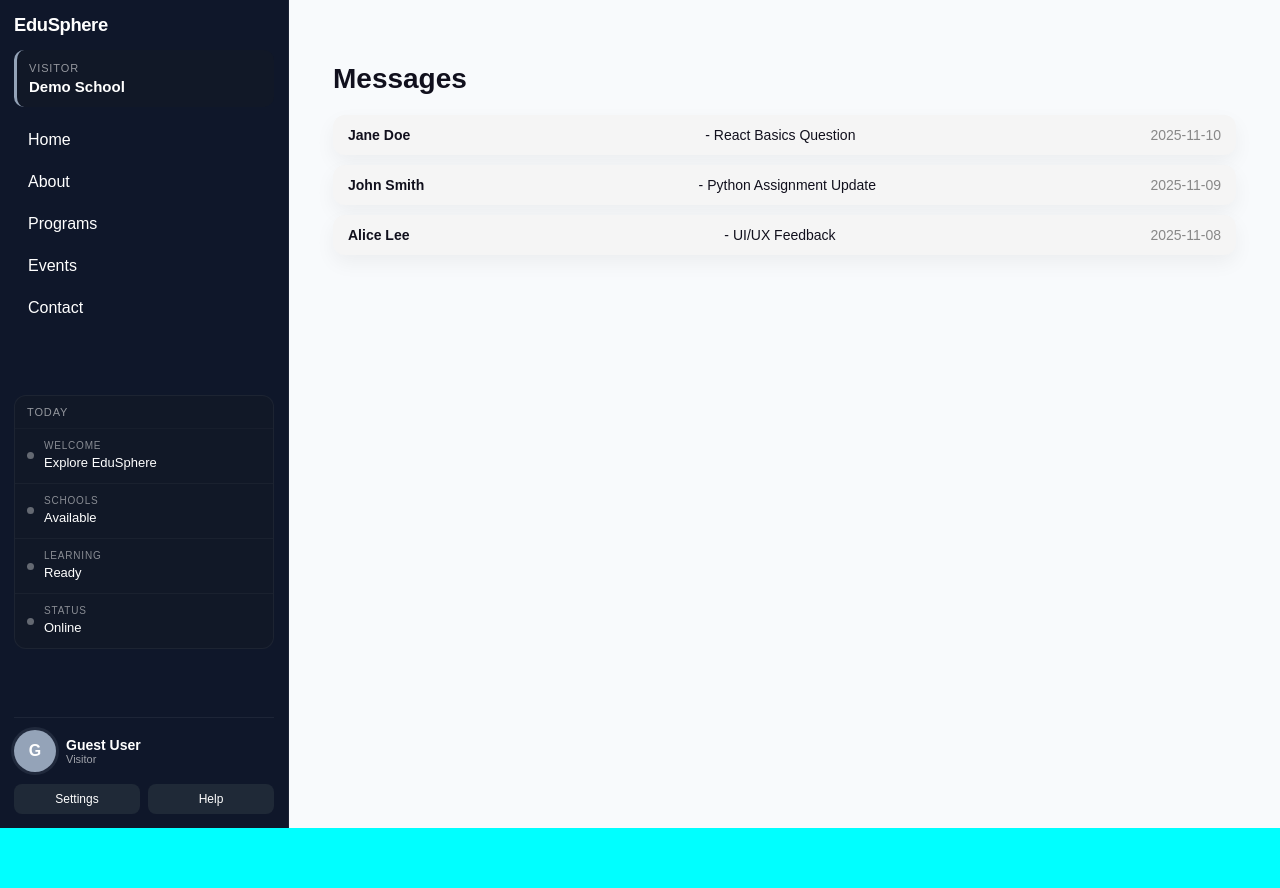
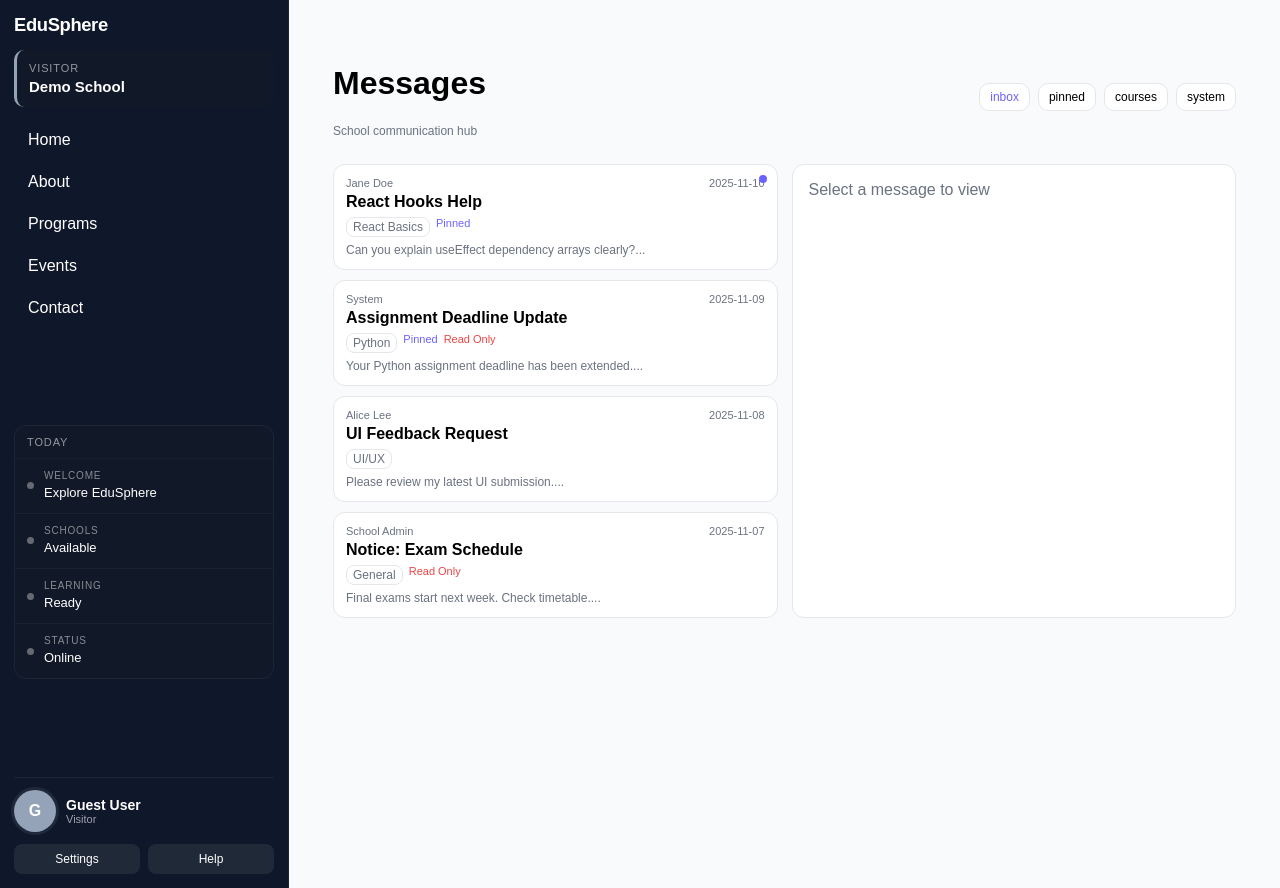
Before and after one commit to Amahle10/LMS-system, a React (Vite) app in the folder lms-learner-frontend/: page /dashboard/messages in a window 1280 px wide. Before the commit the page ends 828 px from the top, so only its background shows below. Built offline with nearby package versions, Linux system fonts and the light colour scheme.

Commit message:
add styles on courses page

```diff
--- a/lms-learner-frontend/src/pages/Calendar.css
+++ b/lms-learner-frontend/src/pages/Calendar.css
@@ -1,36 +1,176 @@
+:root {
+  --accent: #6C63FF;
+  --bg: #f8fafc;
+  --card: #ffffff;
+  --border: #e5e7eb;
+  --text: #111827;
+  --muted: #6b7280;
+}
 
-/* FULL DAY SLOT (important new concept) */
+/* =========================
+   PAGE
+========================= */
+.calendar-page {
+  padding: 20px;
+  background: var(--bg);
+  min-height: 100vh;
+  color: var(--text);
+}
+
+/* =========================
+   HEADER
+========================= */
+.calendar-header {
+  display: flex;
+  justify-content: space-between;
+  align-items: flex-start;
+  margin-bottom: 16px;
+}
+
+.page-title {
+  font-size: 24px;
+  font-weight: 700;
+  margin: 0;
+}
+
+.subtitle {
+  font-size: 13px;
+  color: var(--muted);
+  margin-top: 4px;
+}
+
+.chip {
+  font-size: 12px;
+  padding: 6px 10px;
+  border: 1px solid var(--border);
+  border-radius: 999px;
+  background: white;
+  color: var(--muted);
+}
+
+/* =========================
+   WEEK STRIP
+========================= */
+.week-grid {
+  display: grid;
+  grid-template-columns: repeat(7, 1fr);
+  gap: 10px;
+  margin: 18px 0;
+}
+
+.week-card {
+  background: var(--card);
+  border: 1px solid var(--border);
+  border-radius: 12px;
+
+  padding: 10px;
+  text-align: center;
+
+  cursor: pointer;
+  transition: 0.2s ease;
+
+  display: flex;
+  flex-direction: column;
+  gap: 4px;
+}
+
+.week-card:hover {
+  border-color: var(--accent);
+  transform: translateY(-2px);
+}
+
+.week-card.active {
+  border-color: var(--accent);
+  background: #f5f3ff;
+}
+
+.day-name {
+  font-size: 12px;
+  color: var(--muted);
+  font-weight: 500;
+}
+
+.day-date {
+  font-size: 13px;
+  font-weight: 600;
+  color: var(--text);
+}
+
+/* =========================
+   DAY PANEL
+========================= */
+.day-panel {
+  background: white;
+  border: 1px solid var(--border);
+  border-radius: 14px;
+
+  padding: 14px;
+}
+
+.section-title {
+  font-size: 14px;
+  margin-bottom: 12px;
+  font-weight: 600;
+}
+
+/* =========================
+   TIMELINE
+========================= */
+.timeline-item {
+  display: grid;
+  grid-template-columns: 70px 10px 1fr;
+  align-items: center;
+
+  gap: 10px;
+
+  padding: 10px 8px;
+  border-radius: 10px;
+
+  transition: 0.2s ease;
+}
+
+.timeline-item:hover {
+  background: #f9fafb;
+}
+
+/* TIME */
+.time {
+  font-size: 12px;
+  color: var(--muted);
+}
+
+/* DOT */
+.dot {
+  width: 8px;
+  height: 8px;
+  border-radius: 50%;
+}
+
+/* TITLE */
+.title {
+  font-size: 13px;
+  font-weight: 600;
+  color: var(--text);
+}
+
+/* TYPE */
+.type {
+  font-size: 11px;
+  color: var(--muted);
+  text-transform: capitalize;
+}
+
+/* EMPTY SLOT */
 .empty-slot {
   font-size: 12px;
   color: #9ca3af;
   font-style: italic;
 }
 
-/* make timeline feel more "structured system" */
-.timeline-item {
-  display: flex;
-  align-items: center;
-  gap: 12px;
-  padding: 12px;
-  border-radius: 10px;
-  background: #f9fafb;
-  margin-bottom: 8px;
-  border: 1px solid #eef2f7;
+/* =========================
+   SCROLL SAFETY (optional)
+========================= */
+.day-panel {
+  max-height: 70vh;
+  overflow-y: auto;
 }
-
-/* subtle rhythm grid feel */
-.day-panel {
-  margin-top: 18px;
-  background: white;
-  border-radius: 14px;
-  padding: 16px;
-  box-shadow: 0 6px 18px rgba(0,0,0,0.06);
-}
-
-/* stronger time column */
-.time {
-  width: 60px;
-  font-size: 11px;
-  color: #6b7280;
-  font-weight: 500;
-}
--- a/lms-learner-frontend/src/pages/Messages.css
+++ b/lms-learner-frontend/src/pages/Messages.css
@@ -1,37 +1,195 @@
+:root {
+  --bg: #f8fafc;
+  --card: #ffffff;
+  --border: #e5e7eb;
+  --text: #111827;
+  --muted: #6b7280;
+  --accent: #6C63FF;
+}
+
+/* PAGE */
 .messages-page {
   padding: 20px;
-  color: #11101d;
+  background: var(--bg);
+  min-height: 100vh;
 }
 
-.page-title {
-  font-size: 28px;
-  font-weight: 600;
-  margin-bottom: 20px;
+/* HEADER */
+.messages-header {
+  display: flex;
+  justify-content: space-between;
+  align-items: center;
+  margin-bottom: 14px;
 }
 
-.messages-list {
-  list-style: none;
-  padding: 0;
+.subtitle {
+  font-size: 12px;
+  color: var(--muted);
 }
 
-.message-item {
-  padding: 12px 15px;
-  margin-bottom: 10px;
-  background: #f5f5f5;
+/* TABS */
+.tabs {
+  display: flex;
+  gap: 8px;
+}
+
+.tabs button {
+  border: 1px solid var(--border);
+  background: white;
+  padding: 6px 10px;
+  border-radius: 10px;
+  font-size: 12px;
+  cursor: pointer;
+}
+
+.active-tab {
+  border-color: var(--accent);
+  color: var(--accent);
+}
+
+/* LAYOUT */
+.messages-layout {
+  display: grid;
+  grid-template-columns: 1fr 1fr;
+  gap: 14px;
+}
+
+/* LIST */
+.messages-list {
+  display: flex;
+  flex-direction: column;
+  gap: 10px;
+}
+
+/* CARD */
+.message-card {
+  background: var(--card);
+  border: 1px solid var(--border);
   border-radius: 12px;
-  box-shadow: 0 8px 20px rgba(0,0,0,0.05);
+  padding: 12px;
+  cursor: pointer;
+  position: relative;
+}
+
+.message-card:hover {
+  border-color: var(--accent);
+}
+
+.message-card.active {
+  border-color: var(--accent);
+}
+
+/* TOP */
+.top-row {
   display: flex;
   justify-content: space-between;
-  font-size: 14px;
+  font-size: 11px;
+  color: var(--muted);
 }
 
-.message-item span {
-  color: #888;
+/* SUBJECT */
+.subject {
+  font-weight: 600;
+  margin-top: 4px;
 }
 
-@media (max-width: 768px) {
-  .message-item {
-    flex-direction: column;
-    align-items: flex-start;
-  }
+/* META */
+.meta-row {
+  display: flex;
+  gap: 6px;
+  margin-top: 6px;
+  font-size: 11px;
 }
+
+.chip {
+  border: 1px solid var(--border);
+  padding: 2px 6px;
+  border-radius: 8px;
+}
+
+.pin {
+  color: var(--accent);
+}
+
+.readonly {
+  color: #ef4444;
+}
+
+/* PREVIEW */
+.preview {
+  font-size: 12px;
+  color: var(--muted);
+  margin-top: 6px;
+}
+
+/* DOT */
+.dot {
+  position: absolute;
+  top: 10px;
+  right: 10px;
+  width: 8px;
+  height: 8px;
+  background: var(--accent);
+  border-radius: 50%;
+}
+
+/* VIEWER */
+.message-viewer {
+  background: white;
+  border: 1px solid var(--border);
+  border-radius: 12px;
+  padding: 16px;
+}
+
+/* BODY */
+.viewer-body {
+  margin-top: 10px;
+  font-size: 14px;
+  color: var(--text);
+}
+
+/* REPLIES */
+.reply-thread {
+  margin-top: 16px;
+}
+
+.reply {
+  font-size: 12px;
+  margin-top: 6px;
+  color: var(--text);
+}
+
+/* REPLY BOX */
+.reply-box {
+  display: flex;
+  gap: 8px;
+  margin-top: 14px;
+}
+
+.reply-box input {
+  flex: 1;
+  border: 1px solid var(--border);
+  padding: 6px;
+  border-radius: 8px;
+  font-size: 12px;
+}
+
+.reply-box button {
+  background: var(--accent);
+  color: white;
+  border: none;
+  padding: 6px 10px;
+  border-radius: 8px;
+}
+
+/* READ ONLY */
+.readonly-note {
+  margin-top: 12px;
+  font-size: 12px;
+  color: var(--muted);
+}
+
+/* EMPTY */
+.empty-state {
+  color: var(--muted);
+}
--- a/lms-learner-frontend/src/pages/Messages.jsx
+++ b/lms-learner-frontend/src/pages/Messages.jsx
@@ -1,23 +1,189 @@
-import React from "react";
+import React, { useMemo, useState } from "react";
 import "./Messages.css";
 
 const Messages = () => {
+  const [selected, setSelected] = useState(null);
+  const [reply, setReply] = useState("");
+  const [tab, setTab] = useState("inbox");
+
   const messages = [
-    { sender: "Jane Doe", subject: "React Basics Question", date: "2025-11-10" },
-    { sender: "John Smith", subject: "Python Assignment Update", date: "2025-11-09" },
-    { sender: "Alice Lee", subject: "UI/UX Feedback", date: "2025-11-08" },
+    {
+      id: 1,
+      sender: "Jane Doe",
+      subject: "React Hooks Help",
+      body: "Can you explain useEffect dependency arrays clearly?",
+      date: "2025-11-10",
+      course: "React Basics",
+      type: "course",
+      read: false,
+      canReply: true,
+      pinned: true,
+      replies: [
+        { from: "Teacher", text: "Yes, think of it as a sync trigger array." }
+      ],
+    },
+    {
+      id: 2,
+      sender: "System",
+      subject: "Assignment Deadline Update",
+      body: "Your Python assignment deadline has been extended.",
+      date: "2025-11-09",
+      course: "Python",
+      type: "system",
+      read: true,
+      canReply: false,
+      pinned: true,
+      replies: [],
+    },
+    {
+      id: 3,
+      sender: "Alice Lee",
+      subject: "UI Feedback Request",
+      body: "Please review my latest UI submission.",
+      date: "2025-11-08",
+      course: "UI/UX",
+      type: "course",
+      read: true,
+      canReply: true,
+      pinned: false,
+      replies: [],
+    },
+    {
+      id: 4,
+      sender: "School Admin",
+      subject: "Notice: Exam Schedule",
+      body: "Final exams start next week. Check timetable.",
+      date: "2025-11-07",
+      course: "General",
+      type: "system",
+      read: true,
+      canReply: false,
+      pinned: false,
+      replies: [],
+    },
   ];
+
+  const filteredMessages = useMemo(() => {
+    if (tab === "pinned") return messages.filter(m => m.pinned);
+    if (tab === "courses") return messages.filter(m => m.type === "course");
+    if (tab === "system") return messages.filter(m => m.type === "system");
+    return messages;
+  }, [tab]);
+
+  const selectedMessage = messages.find(m => m.id === selected);
+
+  const sendReply = () => {
+    if (!reply.trim()) return;
+    alert(`Reply sent: ${reply}`);
+    setReply("");
+  };
 
   return (
     <div className="messages-page">
-      <h1 className="page-title">Messages</h1>
-      <ul className="messages-list">
-        {messages.map((msg, idx) => (
-          <li key={idx} className="message-item">
-            <strong>{msg.sender}</strong> - {msg.subject} <span>{msg.date}</span>
-          </li>
-        ))}
-      </ul>
+
+      {/* HEADER */}
+      <div className="messages-header">
+        <div>
+          <h1>Messages</h1>
+          <p className="subtitle">School communication hub</p>
+        </div>
+
+        <div className="tabs">
+          {["inbox", "pinned", "courses", "system"].map((t) => (
+            <button
+              key={t}
+              className={tab === t ? "active-tab" : ""}
+              onClick={() => setTab(t)}
+            >
+              {t}
+            </button>
+          ))}
+        </div>
+      </div>
+
+      <div className="messages-layout">
+
+        {/* LIST */}
+        <div className="messages-list">
+
+          {filteredMessages.map((msg) => (
+            <div
+              key={msg.id}
+              className={`message-card ${selected === msg.id ? "active" : ""}`}
+              onClick={() => setSelected(msg.id)}
+            >
+
+              <div className="top-row">
+                <span>{msg.sender}</span>
+                <span>{msg.date}</span>
+              </div>
+
+              <div className="subject">{msg.subject}</div>
+
+              <div className="meta-row">
+                <span className="chip">{msg.course}</span>
+                {msg.pinned && <span className="pin">Pinned</span>}
+                {!msg.canReply && <span className="readonly">Read Only</span>}
+              </div>
+
+              <div className="preview">{msg.body.slice(0, 60)}...</div>
+
+              {!msg.read && <div className="dot" />}
+            </div>
+          ))}
+        </div>
+
+        {/* VIEWER */}
+        <div className="message-viewer">
+
+          {selectedMessage ? (
+            <>
+              <div className="viewer-header">
+                <h2>{selectedMessage.subject}</h2>
+                <div className="viewer-meta">
+                  From {selectedMessage.sender} • {selectedMessage.course}
+                </div>
+              </div>
+
+              <div className="viewer-body">
+                {selectedMessage.body}
+              </div>
+
+              {/* REPLIES */}
+              <div className="reply-thread">
+                <h4>Replies</h4>
+
+                {selectedMessage.replies.map((r, i) => (
+                  <div key={i} className="reply">
+                    <strong>{r.from}</strong>: {r.text}
+                  </div>
+                ))}
+              </div>
+
+              {/* REPLY BOX */}
+              {selectedMessage.canReply ? (
+                <div className="reply-box">
+                  <input
+                    value={reply}
+                    onChange={(e) => setReply(e.target.value)}
+                    placeholder="Write a reply..."
+                  />
+                  <button onClick={sendReply}>Send</button>
+                </div>
+              ) : (
+                <div className="readonly-note">
+                  This message is read-only
+                </div>
+              )}
+            </>
+          ) : (
+            <div className="empty-state">
+              Select a message to view
+            </div>
+          )}
+
+        </div>
+      </div>
     </div>
   );
 };
```
